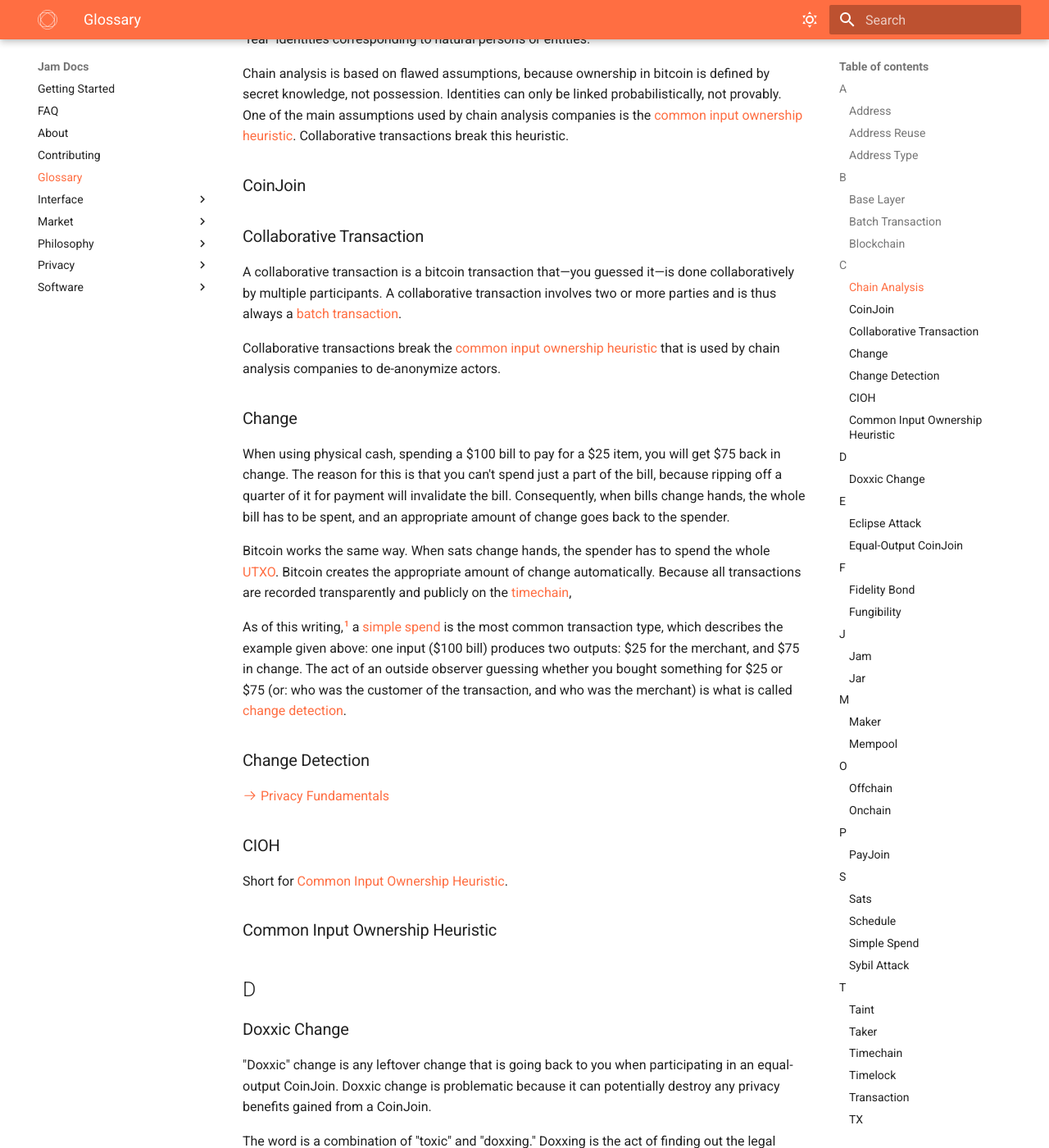
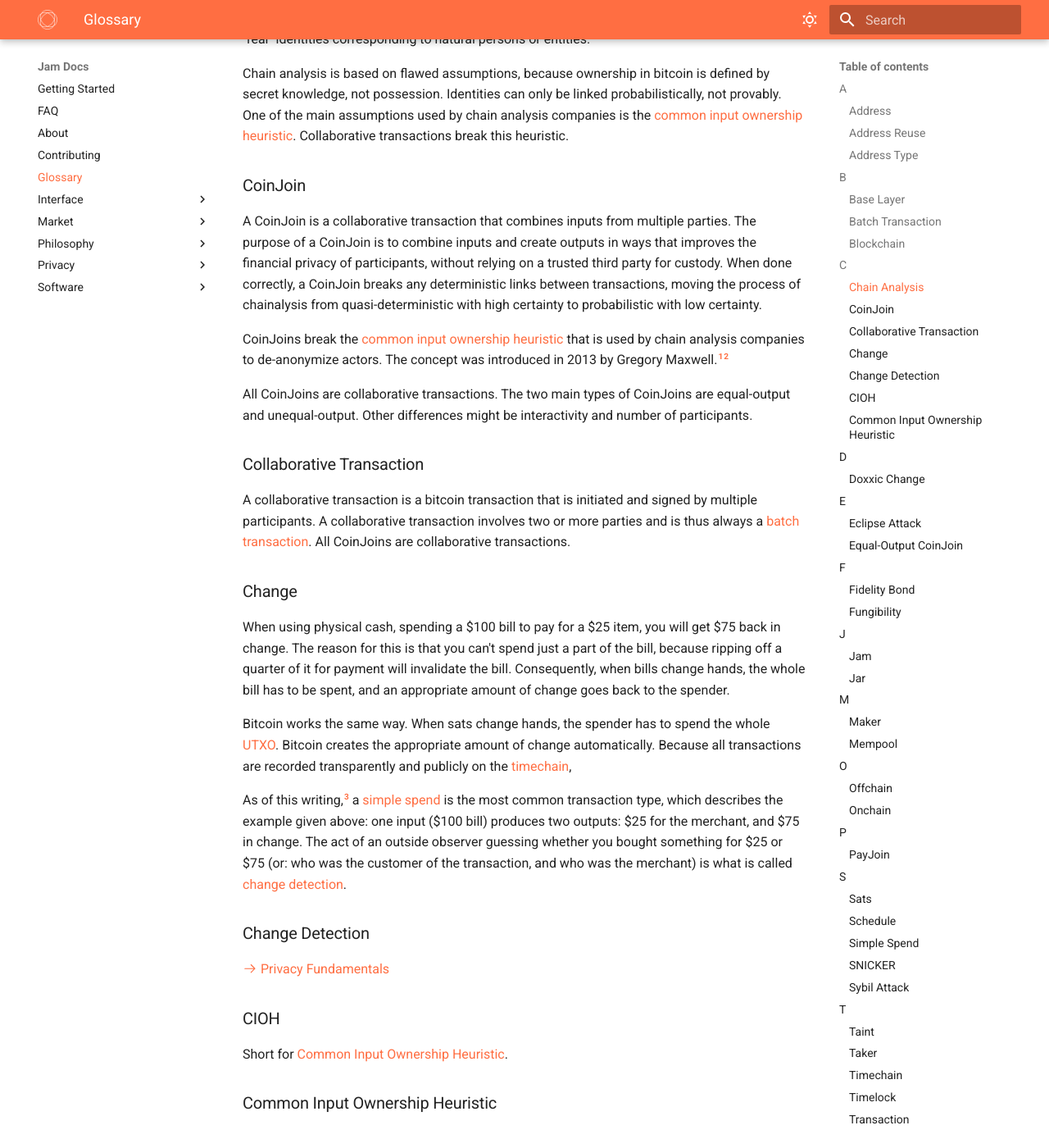
Before and after one commit to joinmarket-webui/jamdocs, an MkDocs documentation site: the page built from docs/glossary.md, in a window 1280 px wide and 1400 px high, scrolled down 1126 px. Shown: the whole window at 82% size. Built offline with MkDocs 1.6.1 and Material for MkDocs 9.7.7, drawn with Linux system fonts in a browser that asks for light colours; nearby versions of some CDN libraries; some of the changed text lies outside the part shown.

Commit message:
docs(glossary): CoinJoin

```diff
--- a/docs/glossary.md
+++ b/docs/glossary.md
@@ -77,13 +77,33 @@
 
 ### CoinJoin
 
+A CoinJoin is a collaborative transaction that combines inputs from multiple
+parties. The purpose of a CoinJoin is to combine inputs and create outputs in
+ways that improves the financial privacy of participants, without relying on a
+trusted third party for custody. When done correctly, a CoinJoin breaks any
+deterministic links between transactions, moving the process of chainalysis from
+quasi-deterministic with high certainty to probabilistic with low certainty.
+
+CoinJoins break the [common input ownership
+heuristic](#common-input-ownership-heuristic) that is used by chain analysis
+companies to de-anonymize actors. The concept was introduced in 2013 by Gregory
+Maxwell.[^gmaxwell1][^gmaxwell2]
+
+All CoinJoins are collaborative transactions. The two main types of CoinJoins
+are equal-output and unequal-output. Other differences might be interactivity
+and number of participants.
+
+[^gmaxwell1]: [I taint rich!](https://bitcointalk.org/?topic=139581) Maxwell, Jan. 2013
+[^gmaxwell2]: [CoinJoin: Bitcoin privacy for the real world](https://bitcointalk.org/?topic=279249) Maxwell, Aug. 2013
+
 
 ### Collaborative Transaction
 
-A collaborative transaction is a bitcoin transaction that—you guessed it—is done
-collaboratively by multiple participants. A collaborative transaction involves two or more parties and is thus always a [batch transaction](#batch-transaction).
+A collaborative transaction is a bitcoin transaction that is initiated and
+signed by multiple participants. A collaborative transaction involves two or
+more parties and is thus always a [batch transaction](#batch-transaction). All
+CoinJoins are collaborative transactions.
 
-Collaborative transactions break the [common input ownership heuristic](#common-input-ownership-heuristic) that is used by chain analysis companies to de-anonymize actors.
 ### Change
 
 When using physical cash, spending a $100 bill to pay for a $25 item, you will
@@ -197,6 +217,7 @@
 
 ### Schedule
 ### Simple Spend
+### SNICKER
 ### Sybil Attack
 ## T
 ### Taint
```
